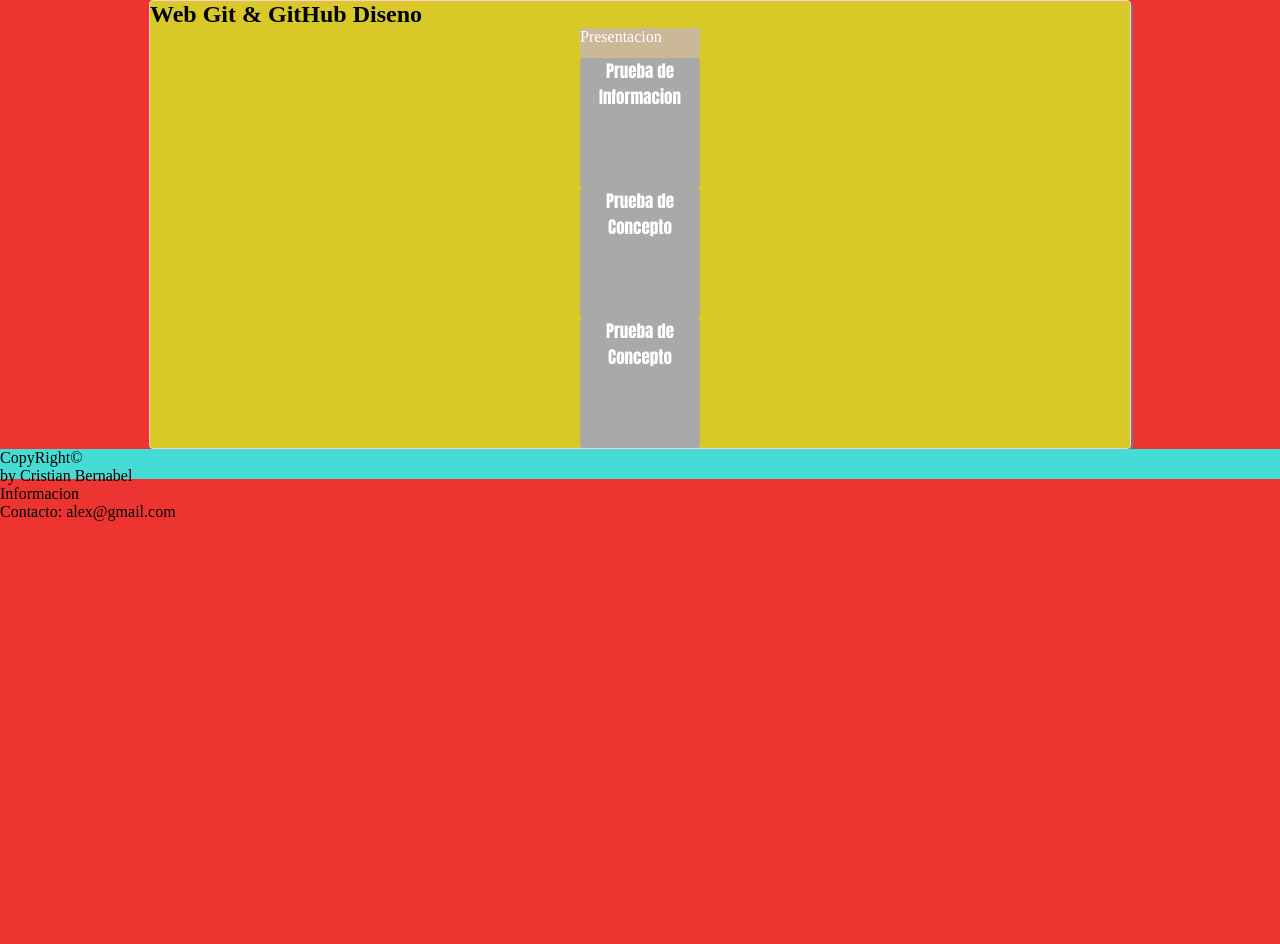
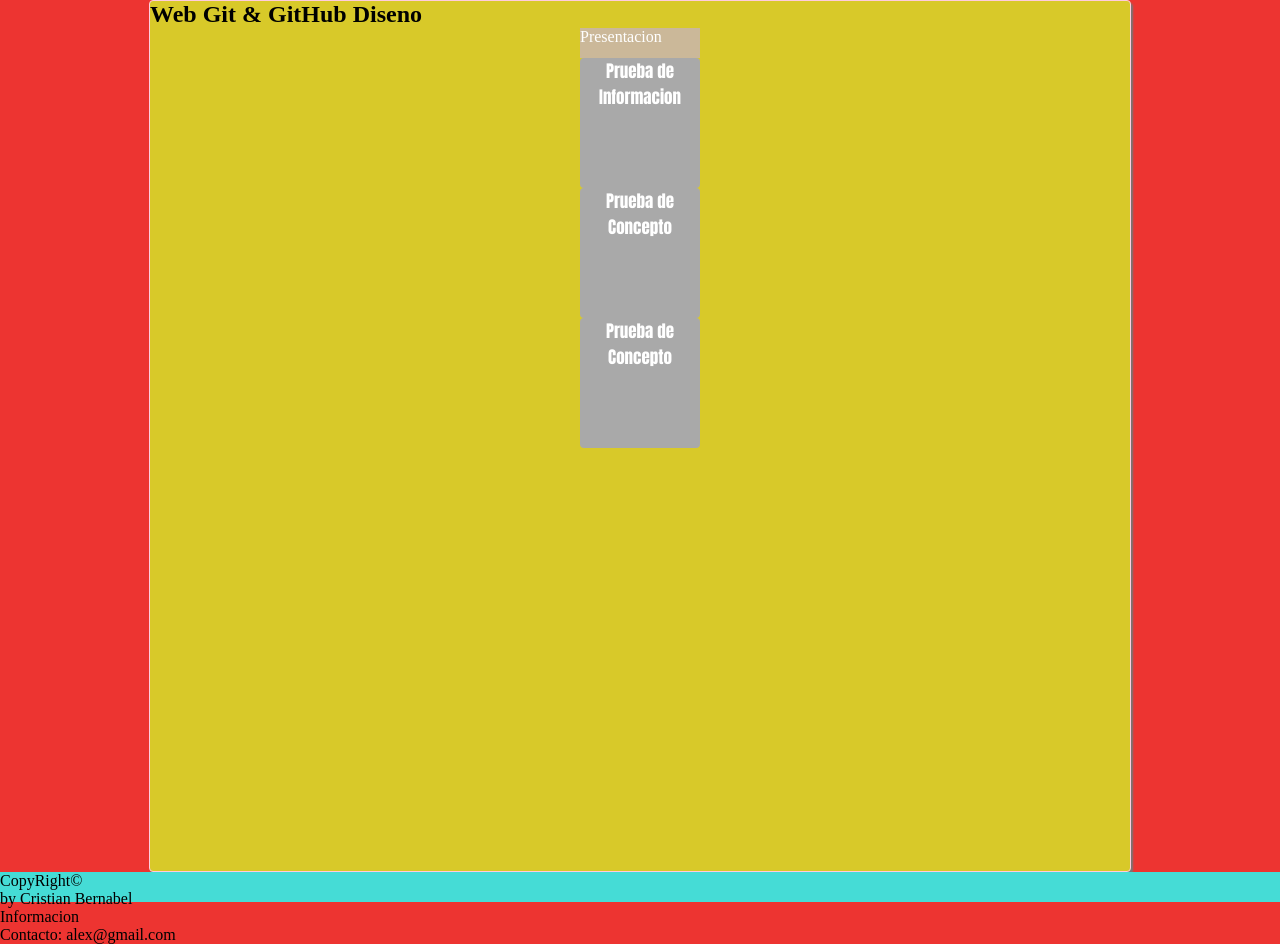
Before and after one commit to Crislex/web-testing, a plain HTML site: page index.html in a window 1280 px wide. Before the commit the page ends 800 px from the top, so only its background shows below. Drawn offline with Linux system fonts and the light colour scheme.

Commit message:
Update main.css

```diff
--- a/main.css
+++ b/main.css
@@ -9,7 +9,7 @@
 
 #contenedor{
   width: 980px;
-  height 870px;
+  height: 870px;
   background: #d8c929;
   border: 1px solid #fcd;
   border-radius: 4px;
```
